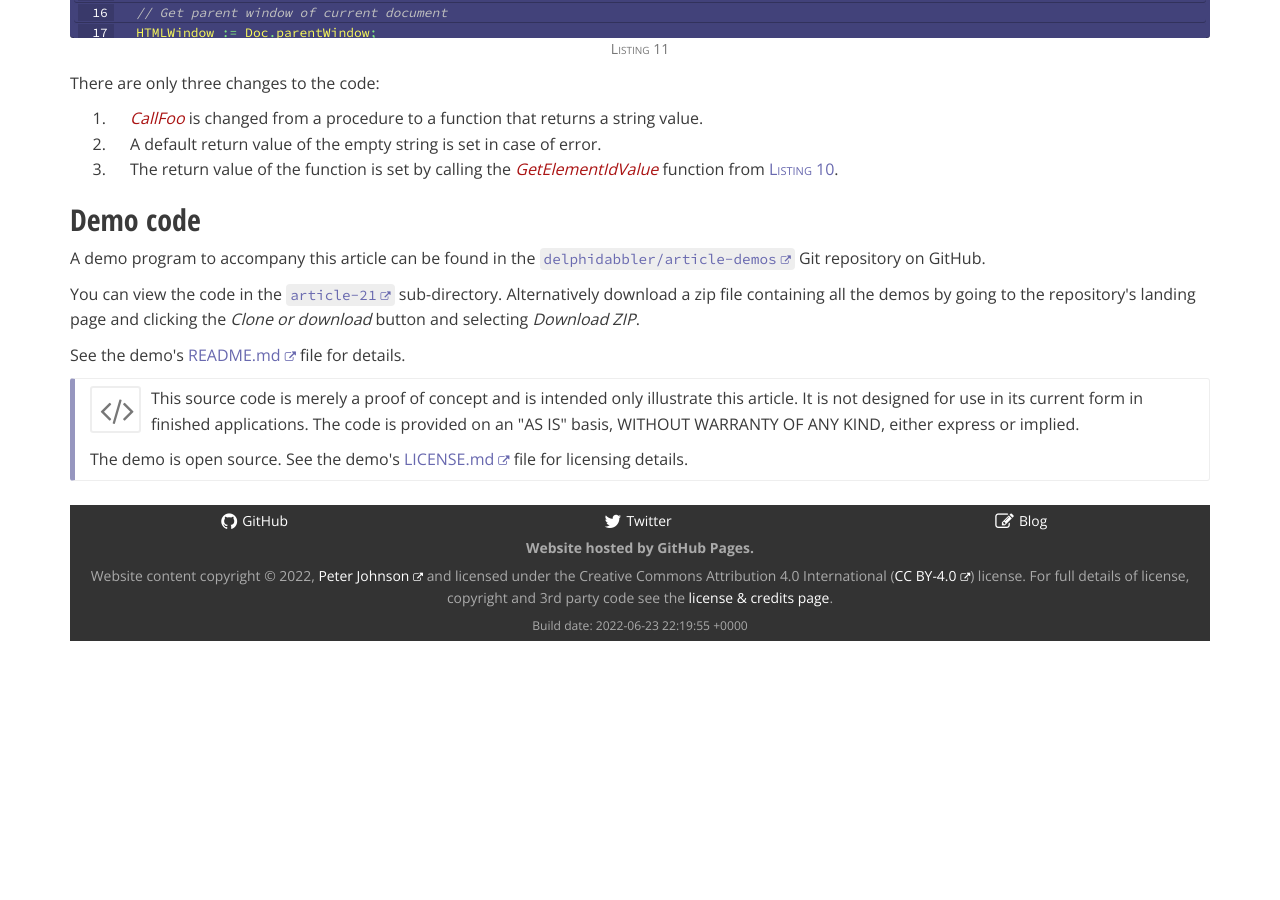
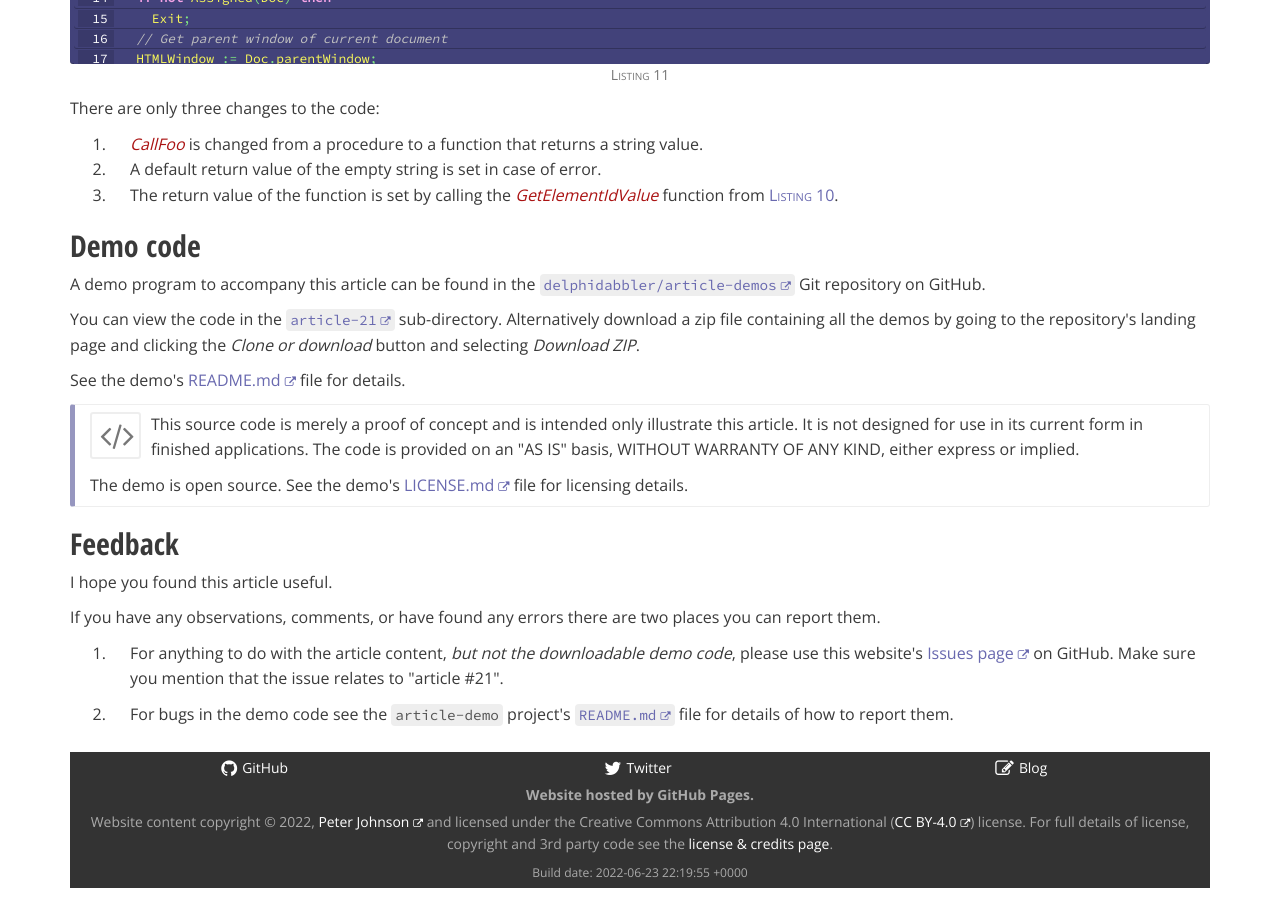
Before and after one commit to delphidabbler/delphidabbler.github.io, a Jekyll site: the page built from _articles/article-21.html, in a window 1280 px wide and 900 px high, scrolled down 5588 px. Built offline with Jekyll 4.4.1, drawn with Linux system fonts in a browser that asks for light colours; nearby versions of some CDN libraries; comment, search, counter and statistics services are not loaded; before the commit the page ends 6241 px from its top, so only the background shows below that.

Commit message:
Update article-21.html

```diff
--- a/_articles/article-21.html
+++ b/_articles/article-21.html
@@ -36,6 +36,7 @@ redirect_from:
                 <li>
                     <a href="#demo">Demo Code</a>
                 </li>
+                <li><a href="#feedback">Feedback</a></li>
             </ul>
         </div>
 
@@ -709,3 +710,21 @@ redirect_from:
     </div>
 
 </section>
+
+<section id="feedback">
+
+  <h2>Feedback</h2>
+
+  <p>I hope you found this article useful.</p>
+
+  <p>If you have any observations, comments, or have found any errors there are two places you can report them.</p>
+
+  <ol class="wide">
+
+    <li>For anything to do with the article content, <em>but not the downloadable demo code</em>, please use this website's <a href="https://github.com/delphidabbler/delphidabbler.github.io/issues">Issues page</a> on GitHub. Make sure you mention that the issue relates to &quot;article #21&quot;.</li>
+
+    <li>For bugs in the demo code see the <code>article-demo</code> project's <code><a href="https://github.com/delphidabbler/article-demos/blob/master/README.md#bug-reports">README.md</a></code> file for details of how to report them.</li>
+
+  </ol>
+
+</section>
```
